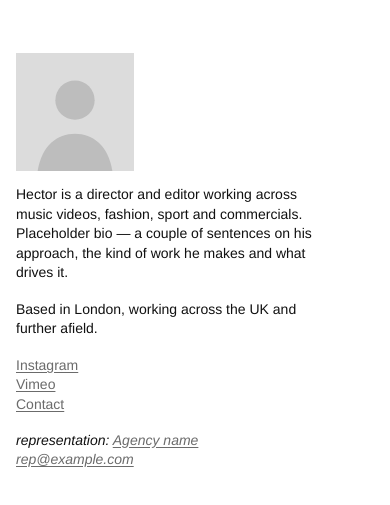
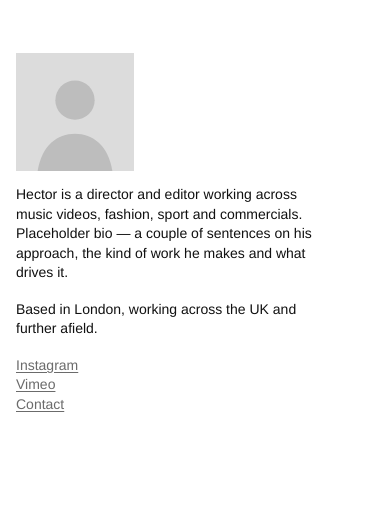
Before and after one commit to fwgbell/hec-site, a plain HTML site: page public/info.html in a window 390 px wide. Shown: the part 57-562 px from the top of the page. Drawn offline with Linux system fonts and the light colour scheme; a web font is replaced by a local one.

Commit message:
Lead with directing and drop the rep block
Record product context from /impeccable init in PRODUCT.md: agencies,
brands and post houses as the audience, director-first positioning,
and direct contact with no representation.

Apply it to the site:
- Homepage slideshow shows featured directing work first
- Info page drops the representation block and becomes one column
- README and DESIGN.md updated to match

Co-Authored-By: Claude Opus 5.5 <noreply@anthropic.com>

```diff
--- a/public/css/style.css
+++ b/public/css/style.css
@@ -243,9 +243,6 @@ body.work { background: var(--paper); }
 body.info { background: var(--white); }
 
 .info__main {
-  display: grid;
-  grid-template-columns: minmax(0, 1fr) minmax(0, 1fr);
-  gap: var(--gutter);
   max-width: 1100px;
   margin: 0 auto;
   padding: 17vh var(--gutter) 12vh;
@@ -260,18 +257,14 @@ body.info { background: var(--white); }
   margin-bottom: 14px;
 }
 .info__bio p { margin: 0 0 1.2em; }
-.info__links a,
-.info__rep a {
+.info__links a {
   color: var(--muted);
   text-decoration: underline;
   text-underline-offset: 2px;
   transition: color .2s;
 }
-.info__links a:hover,
-.info__rep a:hover { color: var(--ink); }
+.info__links a:hover { color: var(--ink); }
 .info__links { display: flex; flex-direction: column; }
-.info__rep { text-align: right; font-style: italic; }
-.info__rep p { margin: 0; }
 
 /* ============ PLAYER ============ */
 .player {
@@ -326,8 +319,7 @@ body.info { background: var(--white); }
   .project__meta { display: none; }
   .stills { display: none; }
 
-  .info__main { grid-template-columns: 1fr; padding-top: 110px; }
-  .info__rep { text-align: left; order: 2; }
+  .info__main { padding-top: 110px; }
 
   .player__meta { grid-template-columns: 1fr; gap: 6px; }
 }
--- a/public/info.html
+++ b/public/info.html
@@ -32,11 +32,6 @@
         <a href="mailto:hello@example.com">Contact</a>
       </div>
     </section>
-
-    <section class="info__rep">
-      <p>representation: <a href="#">Agency name</a></p>
-      <p><a href="mailto:rep@example.com">rep@example.com</a></p>
-    </section>
   </main>
 </body>
 </html>
--- a/public/js/projects.js
+++ b/public/js/projects.js
@@ -9,7 +9,7 @@
      year      optional
      location  optional (small text next to the hovered title)
      roles     ["directing"], ["editing"] or both — decides which page(s) it's on
-     featured  true = included in the homepage slideshow
+     featured  true = included in the homepage slideshow (directing work is shown first)
      video     { platform: "vimeo", id: "123456789", hash: "abc123" }   (hash only for unlisted Vimeo links: vimeo.com/123456789/abc123)
                { platform: "youtube", id: "dQw4w9WgXcQ" }               (the bit after watch?v= or youtu.be/)
      stills    optional list of image paths, e.g. ["assets/stills/night-swim-1.jpg", ...]
--- a/public/js/site.js
+++ b/public/js/site.js
@@ -129,7 +129,9 @@
   /* ---------- homepage ---------- */
 
   function initHome() {
-    const featured = PROJECTS.filter((p) => p.featured);
+    // Director first: featured directing work leads the slideshow; order is otherwise as listed.
+    const isDirecting = (p) => (p.roles || []).includes("directing");
+    const featured = PROJECTS.filter((p) => p.featured).sort((a, b) => isDirecting(b) - isDirecting(a));
     const slidesEl = document.querySelector(".hero__slides");
     const labelEl = document.querySelector(".hero__label");
     const countEl = document.querySelector(".hero__count");
```
Also changed, not shown: 3 other files.
